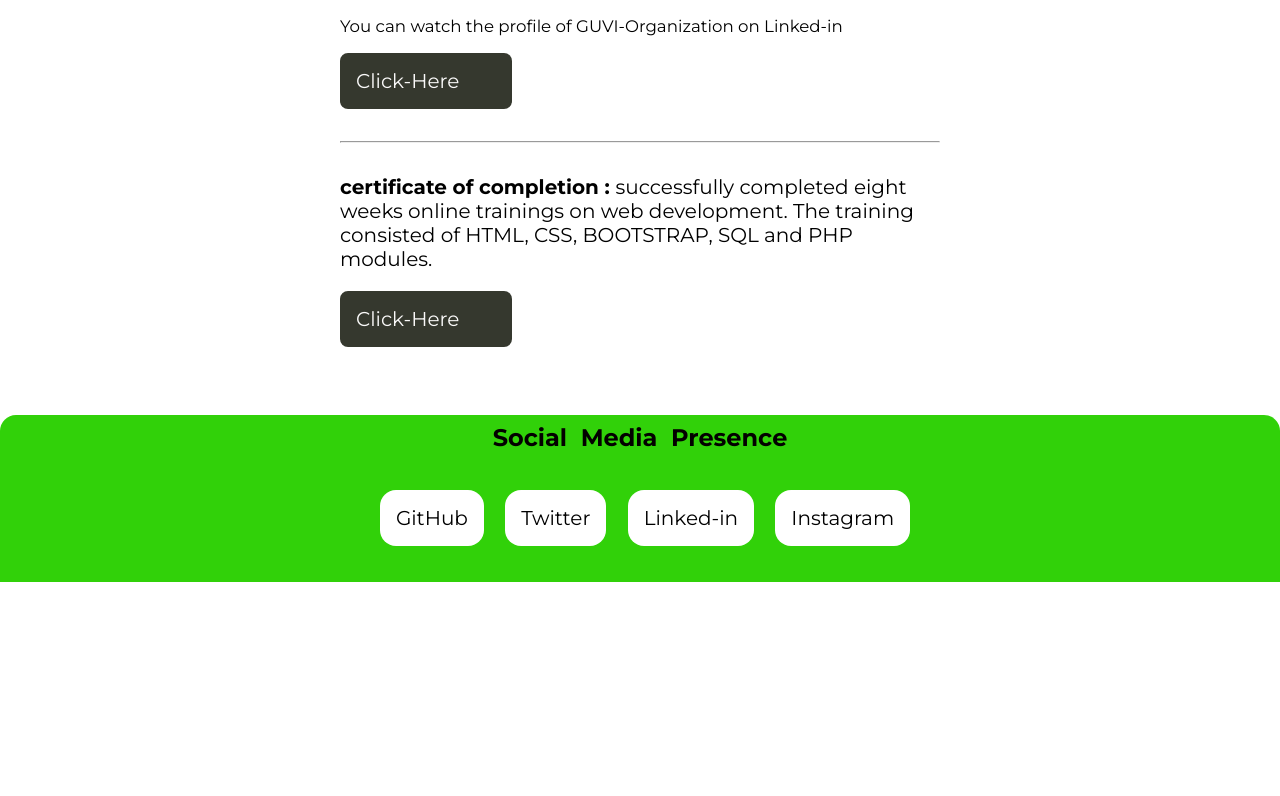
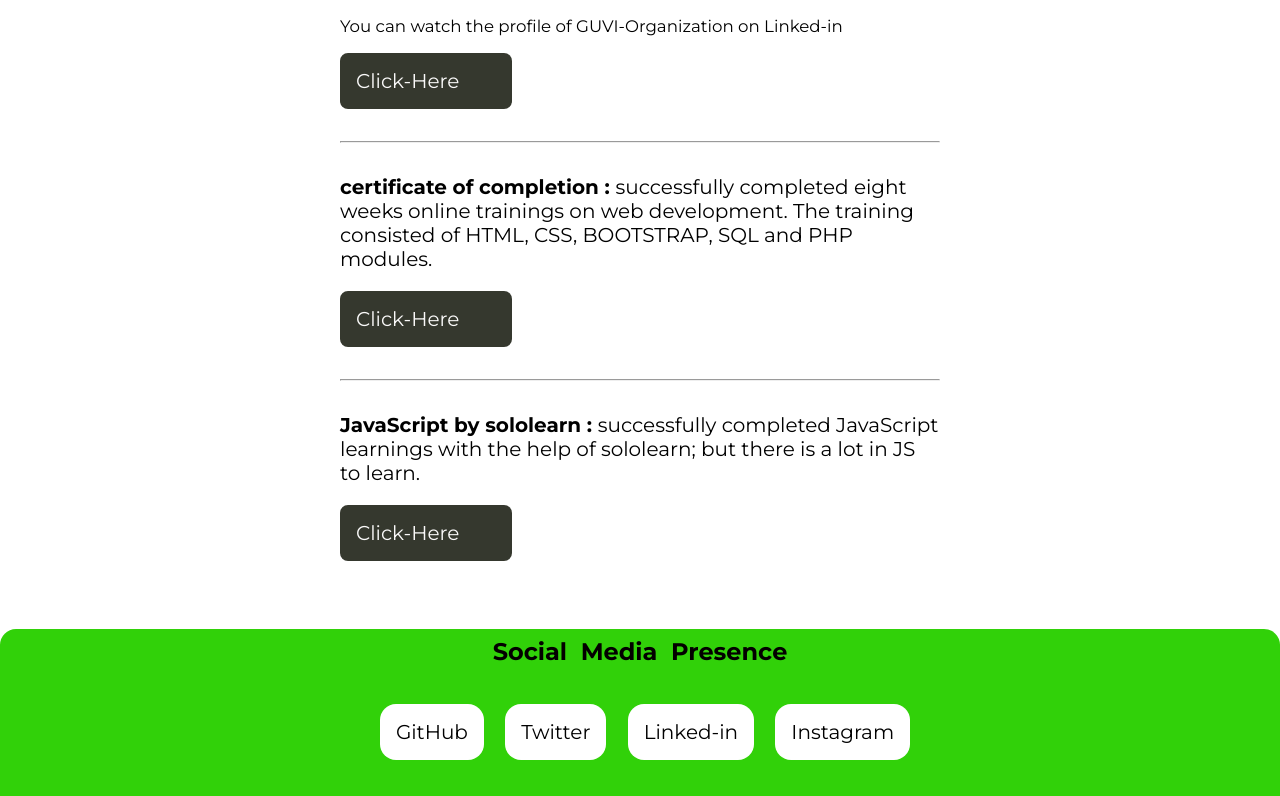
Before and after one commit to ajit-sharmaGH/my_portfolio, a plain HTML site: page certificate.html in a window 1280 px wide. Shown: the part 914-1710 px from the top of the page. Before the commit the page ends 1496 px from the top, so only its background shows below. Drawn offline with Linux system fonts and the light colour scheme.

Commit message:
updated a link

```diff
--- a/certificate.html
+++ b/certificate.html
@@ -55,6 +55,13 @@
                     </p>
                     <a class="link link-primary" href="https://drive.google.com/file/d/1vCBHKYmgrlSMgu-LKXTq8BRhJyYVy4cr/view?usp=drivesdk">Click-Here</a>
                 </div>
+                <hr>
+                <div>
+                    <p>
+                        <strong>JavaScript by sololearn : </strong> successfully completed JavaScript learnings with the help of sololearn; but there is a lot in JS to learn.
+                    </p>
+                    <a class="link link-primary" href="https://www.sololearn.com/certificates/course/en/17944371/1024/landscape/png">Click-Here</a>
+                </div>
             </article>
 
         </li>
```
